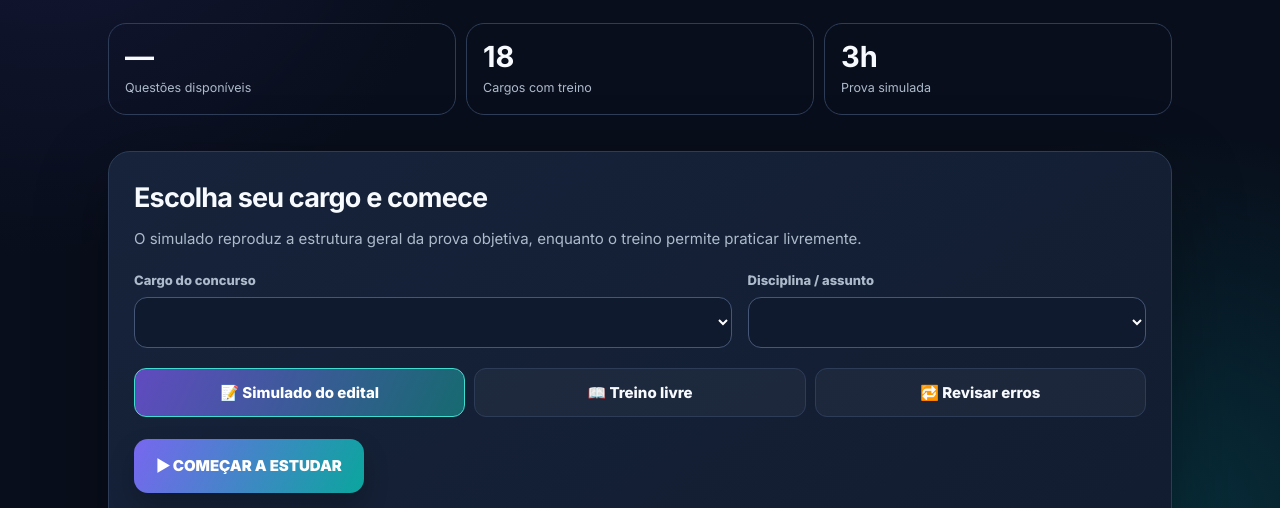
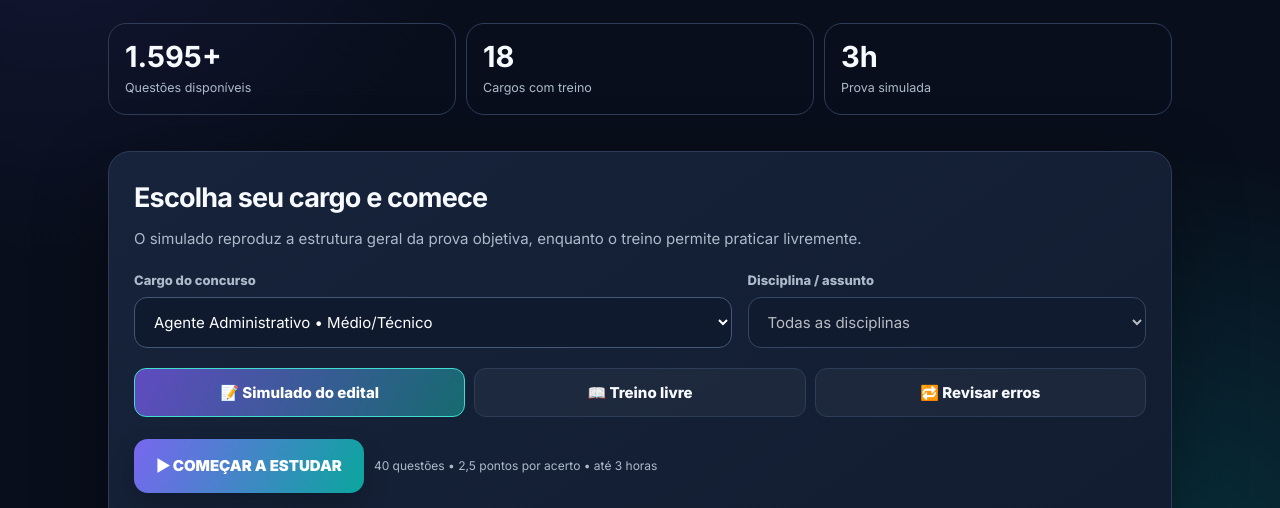
Before and after one commit to PauloVenicio/Quest-es-para-Estudo, a plain HTML site: page sao-mateus-2026.html in a window 1280 px wide. Shown: the part 292-800 px from the top of the page. Drawn offline with Linux system fonts and the light colour scheme.

Commit message:
Carrega banco autoral complementar de questões gerais

```diff
--- a/sao-mateus-2026.html
+++ b/sao-mateus-2026.html
@@ -66,5 +66,6 @@ body.light .pill{color:#49319f;background:#e7dfff}body.light .metric{background:
 </div>
 <script defer src="sao-mateus-2026-banco.js"></script>
 <script defer src="sao-mateus-2026-especificas.js"></script>
+<script defer src="sao-mateus-2026-complementares.js"></script>
 <script defer src="sao-mateus-2026-app.js"></script>
 </body></html>
```
